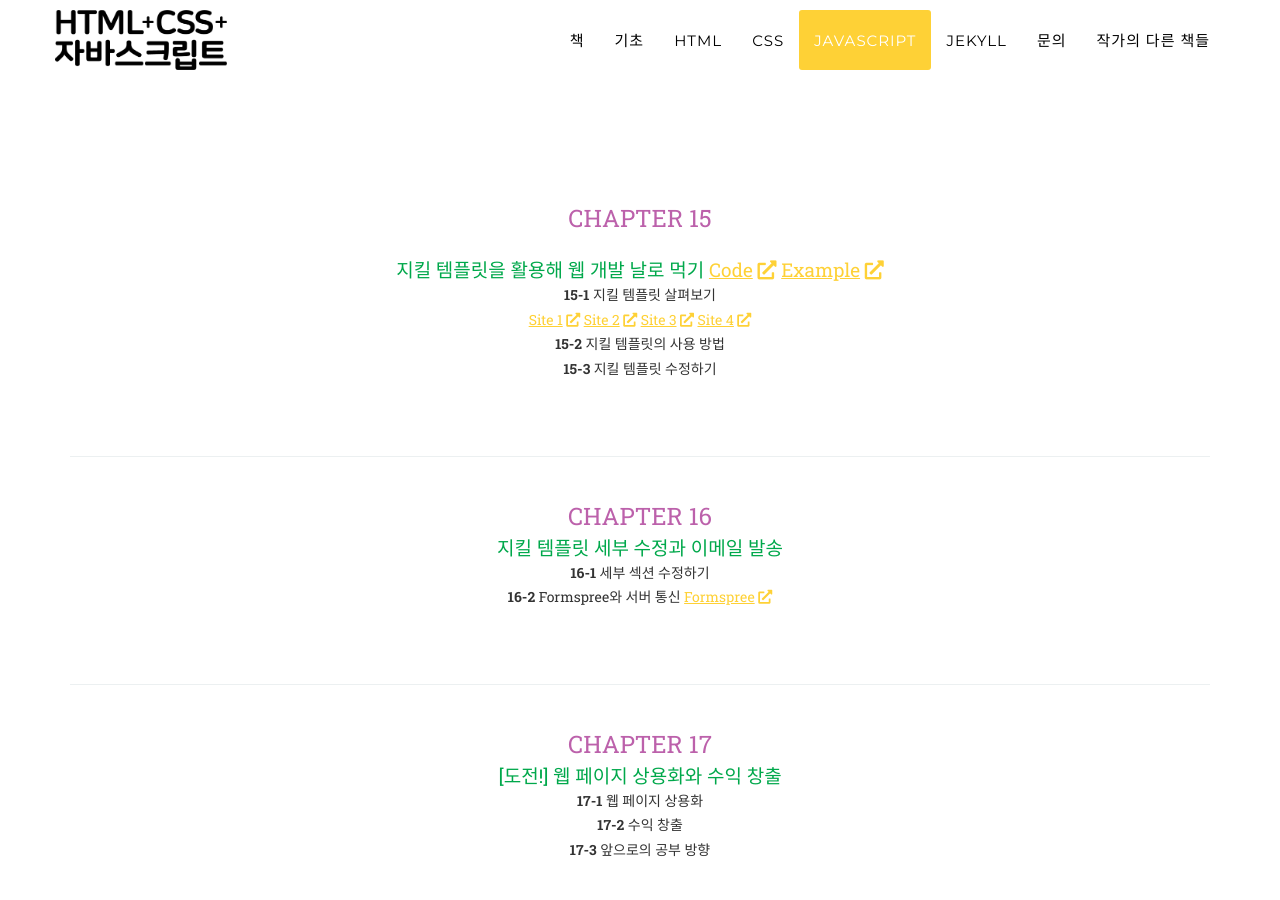
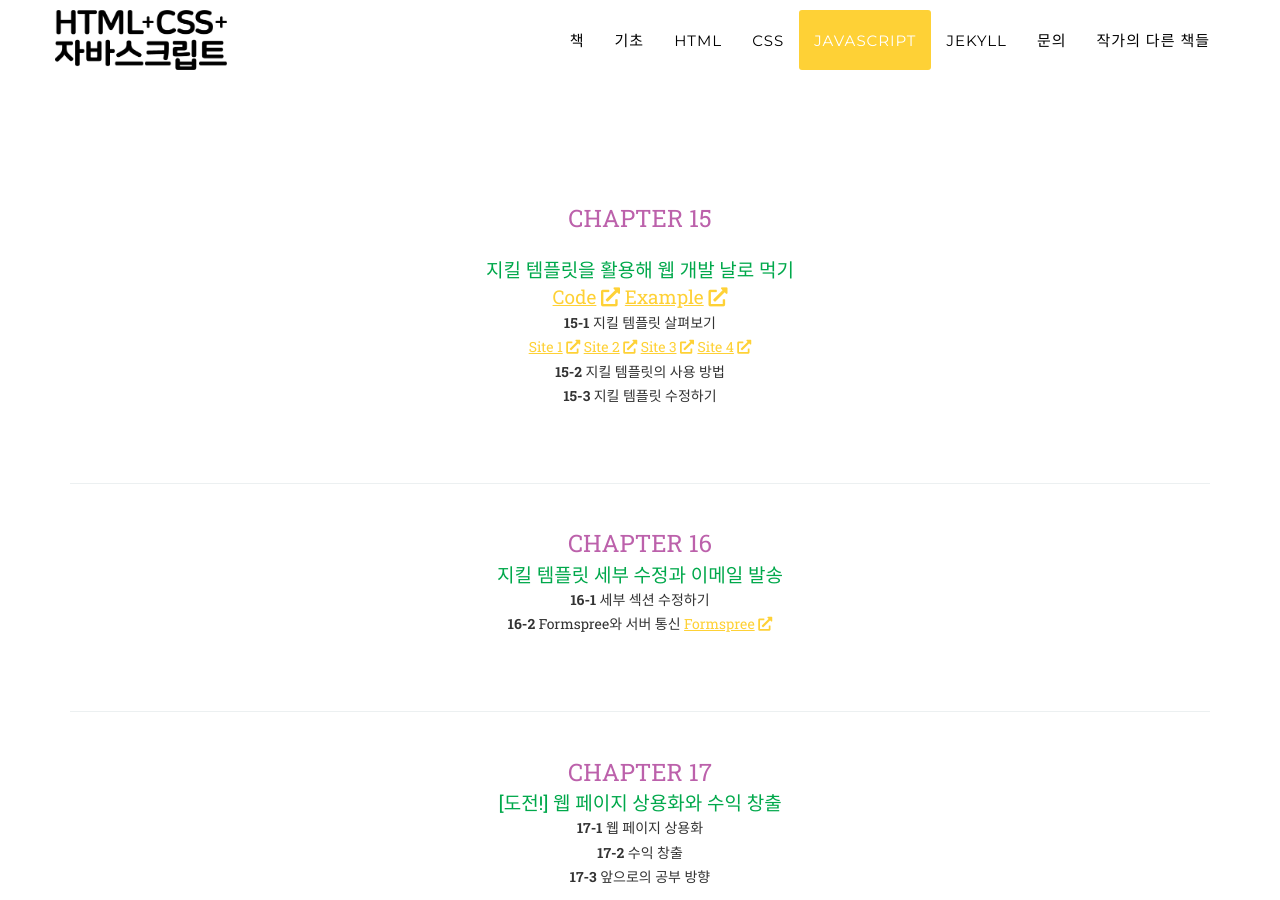
Before and after one commit to needleworm/frontend, a Jekyll site: the page built from index.html, in a window 1280 px wide and 900 px high, scrolled down 5901 px. Built offline with Jekyll 4.4.1, drawn with Linux system fonts in a browser that asks for light colours; some web fonts are replaced.

Commit message:
Update part5.html

```diff
--- a/_includes/part5.html
+++ b/_includes/part5.html
@@ -3,7 +3,7 @@
     <div class="container" style="text-align:center;">
       <div class="chapter">
         <div class="chapterTitle">CHAPTER 15</div><br/>
-        <div class="chapterSubtitle">지킬 템플릿을 활용해 웹 개발 날로 먹기
+        <div class="chapterSubtitle">지킬 템플릿을 활용해 웹 개발 날로 먹기<br/>
           <a href="https://github.com/needleworm/gunbam" target="_blank"><u>Code</u> <i class="fas fa-external-link-alt"></i></a>
           <a href="https://needleworm.github.io/gunbam/" target="_blank"><u>Example</u> <i class="fas fa-external-link-alt"></i></a><br/>
         </div>
```
